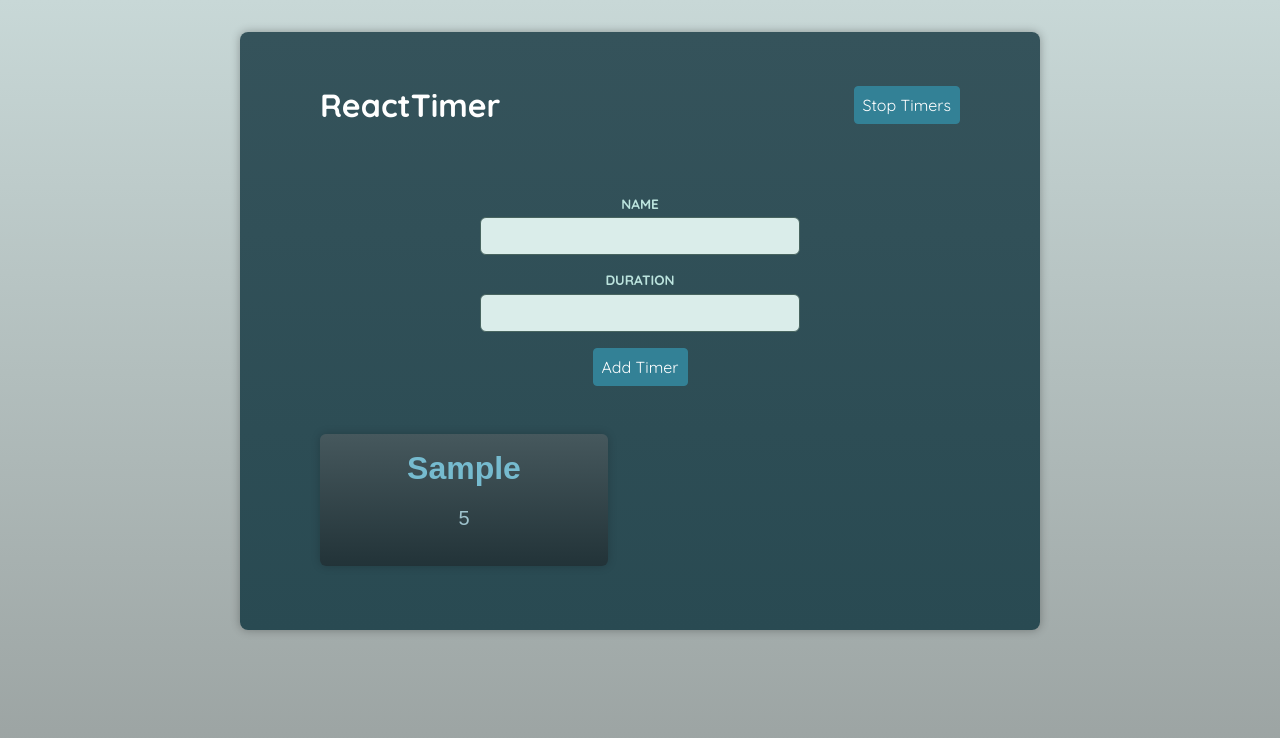
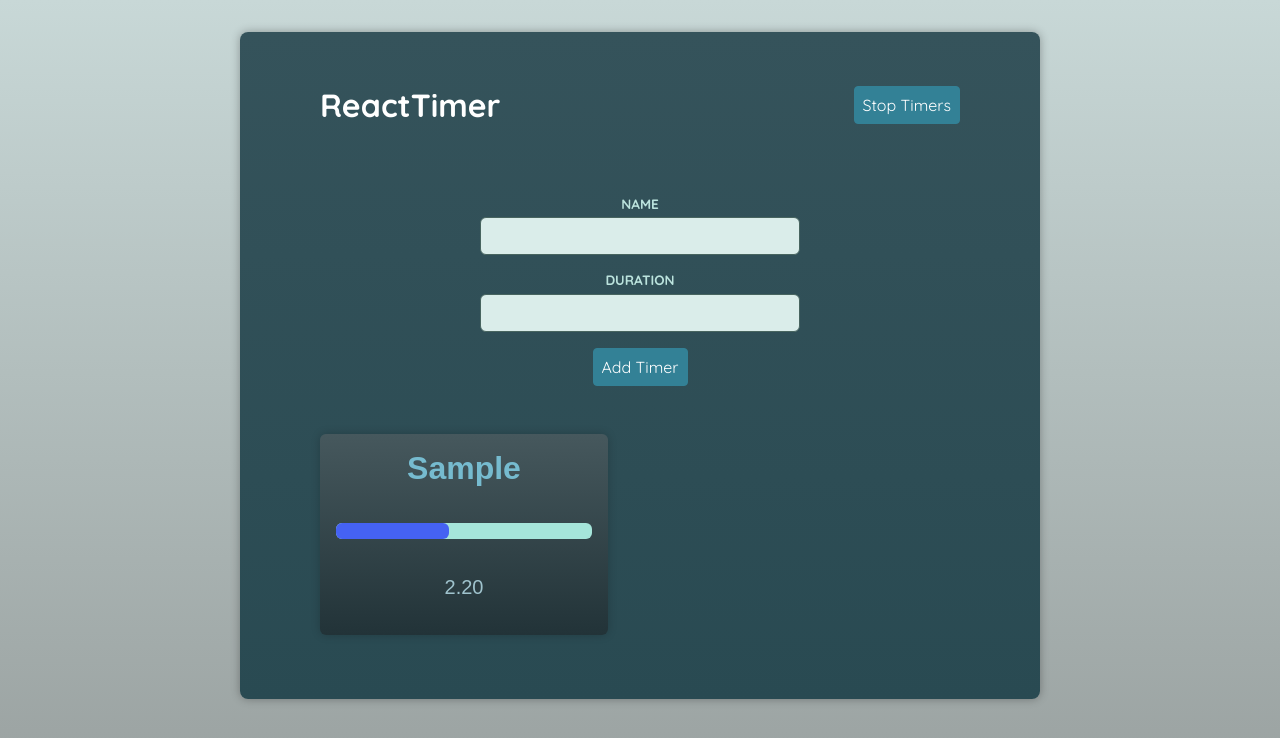
Before and after one commit to naufalathallah/typescript-course, a React (Vite) app: page / in a window 1280 px wide. Both pictures are taken after typing "Sample", "5" into the empty fields and a click on the button "Add Timer". Shown: the top 738 px of the page. Built offline with nearby package versions, Linux system fonts and the light colour scheme; a web font is replaced by a local one.

Commit message:
fix: set interval

```diff
--- a/src/components/Timer.tsx
+++ b/src/components/Timer.tsx
@@ -1,11 +1,32 @@
-import Container from './UI/Container.tsx';
-import { type Timer as TimerProps } from '../store/timers-context.tsx';
+import Container from "./UI/Container.tsx";
+import { type Timer as TimerProps } from "../store/timers-context.tsx";
+import { useEffect, useRef, useState } from "react";
 
 export default function Timer({ name, duration }: TimerProps) {
+  const interval = useRef<number | null>(null);
+  const [remainingTime, setRemainingTime] = useState(duration * 1000);
+  const formattedRemainingTime = (remainingTime / 1000).toFixed(2);
+
+  if (remainingTime <= 0 && interval.current) {
+    clearInterval(interval.current);
+  }
+
+  useEffect(() => {
+    const timer = setInterval(() => {
+      setRemainingTime((prevTime) => prevTime - 50);
+    }, 50);
+    interval.current = timer;
+
+    return () => clearInterval(timer);
+  }, []);
+
   return (
     <Container as="article">
       <h2>{name}</h2>
-      <p>{duration}</p>
+      <p>
+        <progress max={duration * 1000} value={remainingTime} />
+      </p>
+      <p>{formattedRemainingTime}</p>
     </Container>
   );
 }
```
